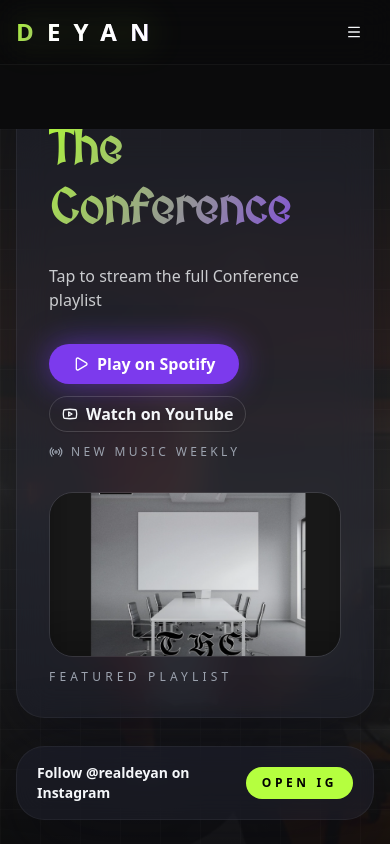
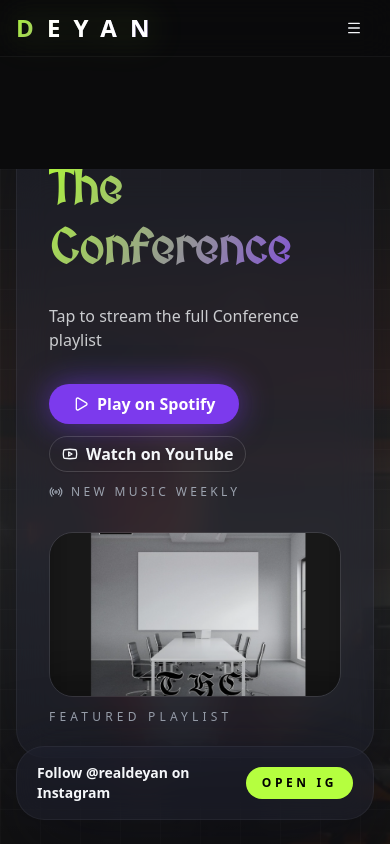
Before and after one commit to rsailstad/deyan, a Next.js app: page / in a window 390 px wide. Shown: the top 844 px of the page. Built offline with nearby package versions, Linux system fonts and the light colour scheme.

Commit message:
Adjust mobile hero spacing and header height

```diff
--- a/components/Header.tsx
+++ b/components/Header.tsx
@@ -30,7 +30,7 @@
         "bg-[rgba(11,11,12,0.72)] border-b border-white/5",
       )}
     >
-      <div className="mx-auto flex h-16 max-w-6xl items-center justify-between px-4 sm:px-6">
+      <div className="mx-auto flex h-14 max-w-6xl items-center justify-between px-4 sm:px-6 md:h-16">
         <Link
           href="/"
           className="flex items-center gap-2 text-lg font-semibold tracking-[0.4em]"
--- a/components/Hero.tsx
+++ b/components/Hero.tsx
@@ -53,7 +53,7 @@
   }, []);
 
   return (
-    <section className="relative mt-16 h-[85vh] min-h-[560px] overflow-hidden sm:mt-0">
+    <section className="relative mt-28 h-[85vh] min-h-[560px] overflow-hidden sm:mt-0">
       <div className="absolute inset-0">
         <Image
           src={bg}
@@ -68,7 +68,7 @@
       </div>
       <div
         className={cn(
-          "relative z-10 mx-auto flex h-full max-w-6xl flex-col justify-end px-4 pb-32 pt-24 sm:px-6 lg:pb-40",
+          "relative z-10 mx-auto flex h-full max-w-6xl flex-col justify-end px-4 pb-32 pt-36 sm:px-6 sm:pt-24 lg:pb-40",
           "parallax-wrap",
         )}
         style={{
```
